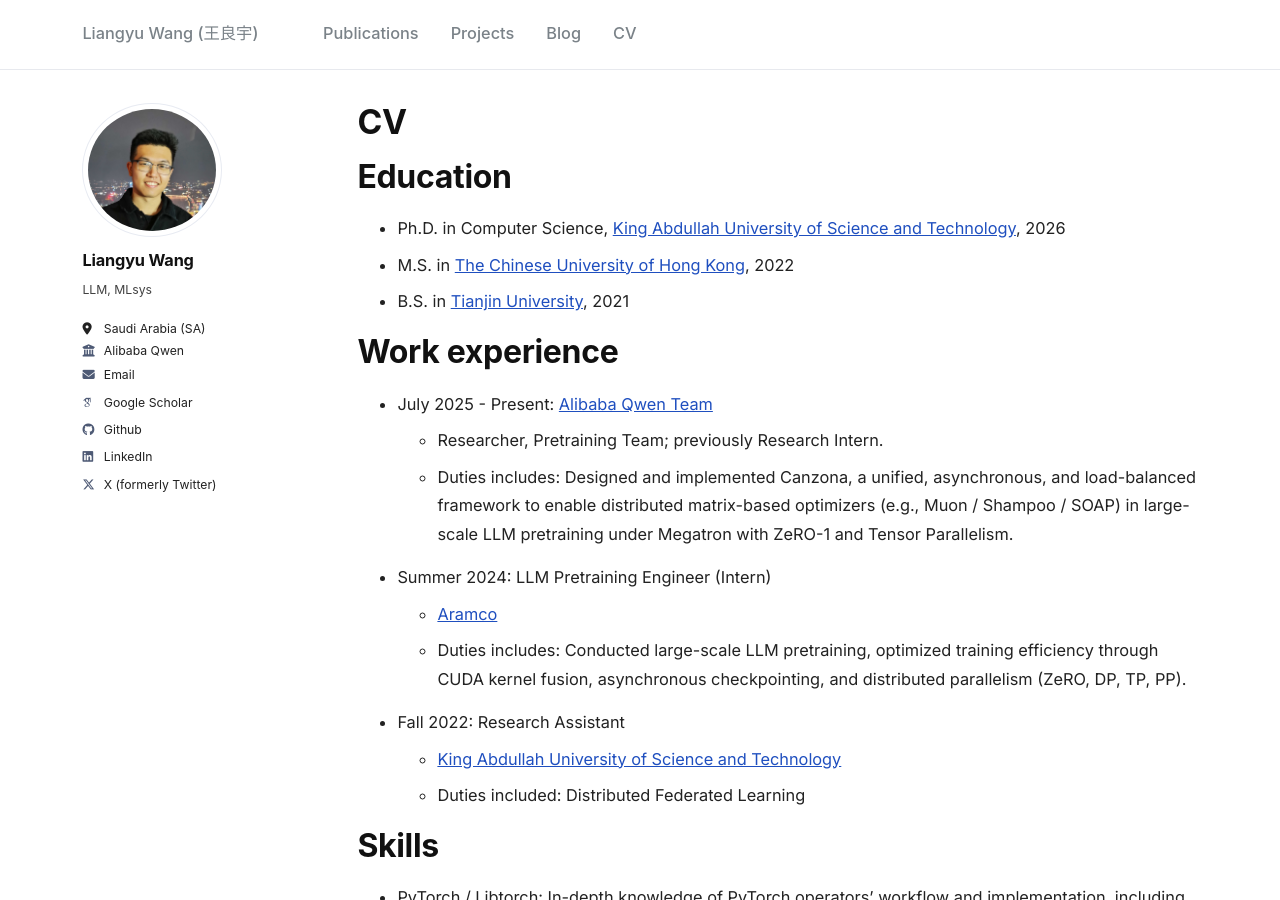
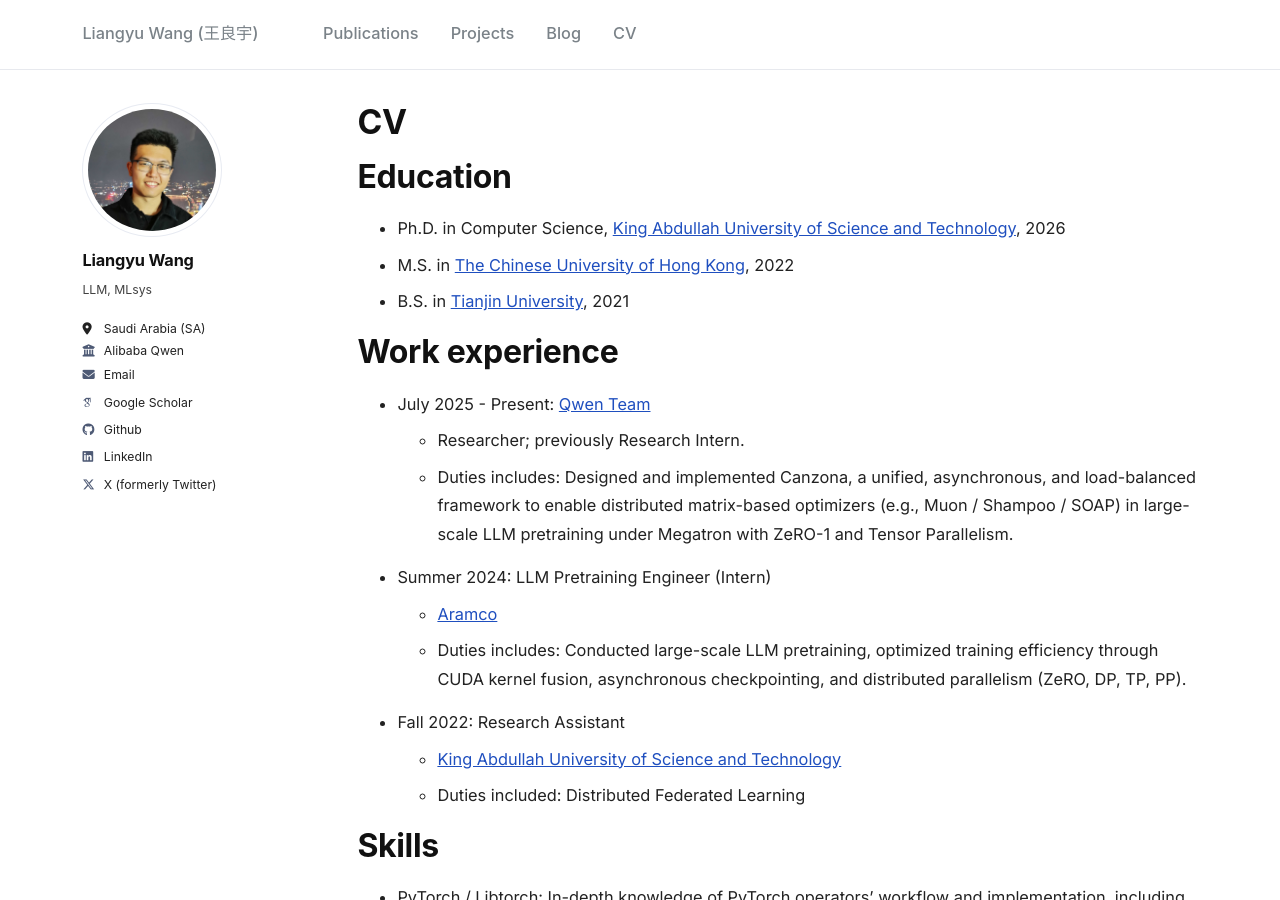
Before and after one commit to liangyuwang/liangyuwang.github.io, a Jekyll site: the page built from _pages/cv.md, in a window 1280 px wide and 900 px high. Built offline with Jekyll 4.4.1, drawn with Linux system fonts in a browser that asks for light colours; some web fonts are replaced.

Commit message:
Use Qwen Team consistently in CV

```diff
--- a/_pages/cv.md
+++ b/_pages/cv.md
@@ -18,8 +18,8 @@ Education
 Work experience
 ===============
 
-* July 2025 - Present: [Alibaba Qwen Team](https://qwen.ai/home)
-  * Researcher, Pretraining Team; previously Research Intern.
+* July 2025 - Present: [Qwen Team](https://qwen.ai/home)
+  * Researcher; previously Research Intern.
   * Duties includes: Designed and implemented Canzona, a unified, asynchronous, and load-balanced framework to enable distributed matrix-based optimizers (e.g., Muon / Shampoo / SOAP) in large-scale LLM pretraining under Megatron with ZeRO-1 and Tensor Parallelism.
 
 * Summer 2024: LLM Pretraining Engineer (Intern)
```
